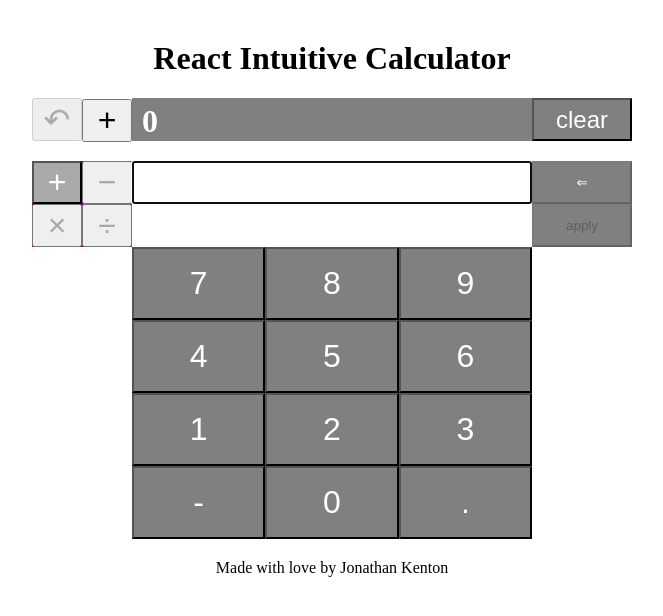
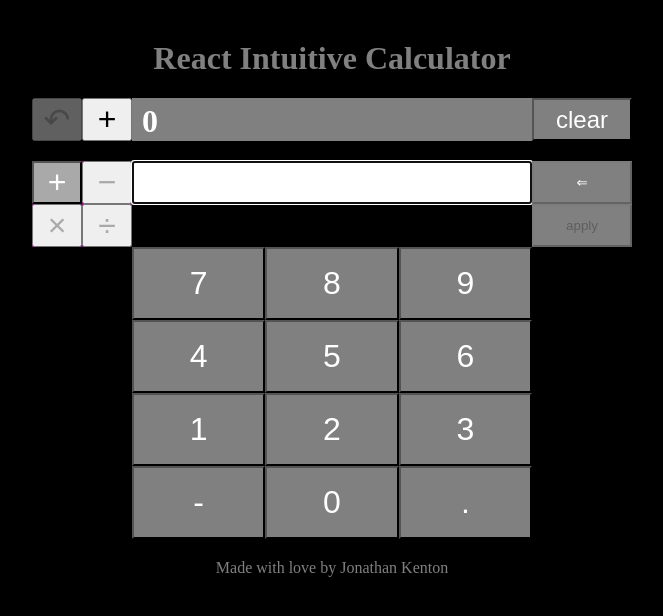
Before and after one commit to j2kenton/React-Super-Calculator, a React (Create React App) app in the folder react/: page / in a window 1280 px wide. Shown: the top 616 px of the page, without its empty margins (308-971 px from the left). Built offline with nearby package versions, Linux system fonts and the light colour scheme.

Commit message:
style page background

```diff
--- a/react/src/App.js
+++ b/react/src/App.js
@@ -1,6 +1,15 @@
 import React from 'react';
 import Body from 'sections/body';
 import styled from 'styled-components';
+
+const FullPage = styled.div`
+  background-color: black;
+  position: absolute;
+  top: 0;
+  left: 0;
+  right: 0;
+  bottom: 0;
+`;
 
 const MainSection = styled.main`
   width: 600px;
@@ -12,15 +21,18 @@ const MainSection = styled.main`
 const StyledHeader = styled.header`
   text-align: center;
   margin-bottom: 10px;
+  color: grey;
 `;
 
 const StyledFooter = styled.footer`
   text-align: center;
   margin-top: 20px;
+  color: grey;
 `;
 
 function App() {
   return (
+    <FullPage>
       <MainSection>
         <StyledHeader>
           <h1>React Intuitive Calculator</h1>
@@ -28,6 +40,7 @@ function App() {
         <Body />
         <StyledFooter>Made with love by Jonathan Kenton</StyledFooter>
       </MainSection>
+    </FullPage>
   );
 }
 
--- a/react/src/sections/body/output-section.js
+++ b/react/src/sections/body/output-section.js
@@ -23,6 +23,7 @@ const SignButton = styled.button`
 `;
 
 const UndoButton = styled.button`
+  vertical-align: top;
   font-size: 2rem;
   width: 50%;
   height: 100%;
```
Lines whose indentation alone changed are shown as unchanged.
